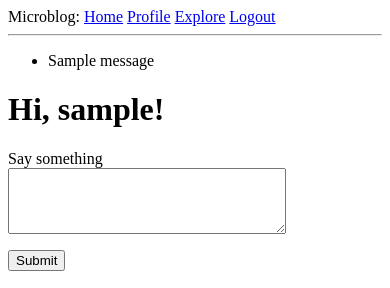
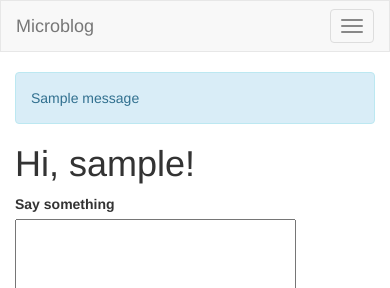
Before and after one commit to malteserteresa/microblog, a Flask app: page / in a window 390 px wide; the page is wider, and only the part inside the window is pictured. Shown: the top 288 px of that part. Run offline with Flask 2, Linux system fonts and the light colour scheme; a user stored in the database is signed in; tables that the repository leaves empty hold one stand-in row (values such as "Sample post"); one stand-in notice (Sample message) is shown; some libraries are stand-ins or nearby versions.

Commit message:
Facelift - using bootstrap to give basic design to microblog

```diff
--- a/app/__init__.py
+++ b/app/__init__.py
@@ -3,6 +3,8 @@ from app.config import Config
 from flask_sqlalchemy import SQLAlchemy
 from flask_migrate import Migrate
 from flask_login import LoginManager
+from flask_bootstrap import Bootstrap
+
 import logging
 from logging.handlers import SMTPHandler
 from logging.handlers import RotatingFileHandler
@@ -16,6 +18,7 @@ migrate = Migrate(app, db)
 login = LoginManager(app)
 login.login_view = 'login'
 mail = Mail(app)
+bootstrap = Bootstrap(app)
 
 from app import routes, models, errors
 
--- a/app/templates/404.html
+++ b/app/templates/404.html
@@ -1,6 +1,6 @@
 {% extends "base.html" %}
 
-{% block content %}
+{% block app_content %}
     <h1>File Not Found</h1>
     <p><a href="{{ url_for('index') }}">Back</a></p>
 {% endblock %}
--- a/app/templates/500.html
+++ b/app/templates/500.html
@@ -1,6 +1,6 @@
 {% extends "base.html" %}
 
-{% block content %}
+{% block app_content %}
     <h1>An unexpected error has occurred</h1>
     <p>The administrator has been notified. Sorry for the inconvenience!</p>
     <p><a href="{{ url_for('index') }}">Back</a></p>
--- a/app/templates/_post.html
+++ b/app/templates/_post.html
@@ -1,11 +1,17 @@
-<table>
-        <tr valign="top">
-            <td><img src="{{ post.author.avatar(36) }}"></td>
+    <table class="table table-hover">
+        <tr>
+            <td width="70px">
+                <a href="{{ url_for('user', username=post.author.username) }}">
+                    <img src="{{ post.author.avatar(70) }}" />
+                </a>
+            </td>
             <td>
                 <a href="{{ url_for('user', username=post.author.username) }}">
                     {{ post.author.username }}
                 </a>
-                says:<br>{{ post.body }}
+                says:
+                <br>
+                {{ post.body }}
             </td>
         </tr>
     </table>
--- a/app/templates/base.html
+++ b/app/templates/base.html
@@ -1,33 +1,50 @@
-<html>
-    <head>
-        {% if title %}
-        <title>{{ title }} - microblog</title>
-        {% else %}
-        <title>microblog</title>
-        {% endif %}
-    </head>
-    <body>
-        <div>
-            Microblog:
-           <a href="{{ url_for('index') }}">Home</a>
-           {% if current_user.is_anonymous %}
-           <a href="{{ url_for('login') }}">Login</a>
-           {% else %}
-           <a href="{{ url_for('user', username=current_user.username) }}">Profile</a>
-           <a href="{{ url_for('explore') }}">Explore</a>
-           <a href="{{ url_for('logout') }}">Logout</a>
-           {% endif %}
+{% extends 'bootstrap/base.html' %}
+
+{% block title %}
+    {% if title %}{{ title }} - Microblog{% else %}Welcome to Microblog{% endif %}
+{% endblock %}
+
+{% block navbar %}
+    <nav class="navbar navbar-default">
+        <div class="container">
+            <div class="navbar-header">
+                <button type="button" class="navbar-toggle collapsed" data-toggle="collapse" data-target="#bs-example-navbar-collapse-1" aria-expanded="false">
+                    <span class="sr-only">Toggle navigation</span>
+                    <span class="icon-bar"></span>
+                    <span class="icon-bar"></span>
+                    <span class="icon-bar"></span>
+                </button>
+                <a class="navbar-brand" href="{{ url_for('index') }}">Microblog</a>
+            </div>
+            <div class="collapse navbar-collapse" id="bs-example-navbar-collapse-1">
+                <ul class="nav navbar-nav">
+                    <li><a href="{{ url_for('index') }}">Home</a></li>
+                    <li><a href="{{ url_for('explore') }}">Explore</a></li>
+                </ul>
+                <ul class="nav navbar-nav navbar-right">
+                    {% if current_user.is_anonymous %}
+                    <li><a href="{{ url_for('login') }}">Login</a></li>
+                    {% else %}
+                    <li><a href="{{ url_for('user', username=current_user.username) }}">Profile</a></li>
+                    <li><a href="{{ url_for('logout') }}">Logout</a></li>
+                    {% endif %}
+                </ul>
+            </div>
         </div>
-        <hr>
+    </nav>
+{% endblock %}
+
+{% block content %}
+    <div class="container">
         {% with messages = get_flashed_messages() %}
         {% if messages %}
-        <ul>
             {% for message in messages %}
-            <li>{{ message }}</li>
+            <div class="alert alert-info" role="alert">{{ message }}</div>
             {% endfor %}
-        </ul>
         {% endif %}
         {% endwith %}
-        {% block content %}{% endblock %}
-    </body>
-</html>
+
+        {# application content needs to be provided in the app_content block #}
+        {% block app_content %}{% endblock %}
+    </div>
+{% endblock %}
--- a/app/templates/edit_profile.html
+++ b/app/templates/edit_profile.html
@@ -1,6 +1,6 @@
 {% extends "base.html" %}
 
-{% block content %}
+{% block app_content %}
     <h1>Edit Profile</h1>
     <form action="" method="post">
         {{ form.hidden_tag() }}
--- a/app/templates/index.html
+++ b/app/templates/index.html
@@ -1,6 +1,6 @@
 {% extends "base.html" %}
 
-{% block content %}
+{% block app_content %}
     <h1>Hi, {{ current_user.username }}!</h1>
     {% if form %}
     <form action="" method="post">
@@ -23,11 +23,20 @@
       {% for post in posts %}
         {% include '_post.html' %}
     {% endfor %}
-    {% if prev_url %}
-    <a href="{{ prev_url }}">Newer posts</a>
-    {% endif %}
-    {% if next_url %}
-    <a href="{{ next_url }}">Older posts</a>
-    {% endif %}
+     <nav aria-label="...">
+        <ul class="pager">
+            <li class="previous{% if not prev_url %} disabled{% endif %}">
+                <a href="{{ prev_url or '#' }}">
+                    <span aria-hidden="true">&larr;</span> Newer posts
+                </a>
+            </li>
+            <li class="next{% if not next_url %} disabled{% endif %}">
+                <a href="{{ next_url or '#' }}">
+                    Older posts <span aria-hidden="true">&rarr;</span>
+                </a>
+            </li>
+        </ul>
+    </nav>
+
 
 {% endblock %}
--- a/app/templates/login.html
+++ b/app/templates/login.html
@@ -1,6 +1,6 @@
 {% extends "base.html" %}
 
-{% block content %}
+{% block app_content %}
     <h1>Sign In</h1>
     <form action="" method="post" novalidate>
         {{ form.hidden_tag() }}
--- a/app/templates/reset_password.html
+++ b/app/templates/reset_password.html
@@ -1,6 +1,6 @@
 {% extends "base.html" %}
 
-{% block content %}
+{% block app_content %}
     <h1>Reset Your Password</h1>
     <form action="" method="post">
         {{ form.hidden_tag() }}
--- a/app/templates/reset_password_request.html
+++ b/app/templates/reset_password_request.html
@@ -1,6 +1,6 @@
 {% extends "base.html" %}
 
-{% block content %}
+{% block app_content %}
     <h1>Reset Password</h1>
     <form action="" method="post">
         {{ form.hidden_tag() }}
--- a/app/templates/user.html
+++ b/app/templates/user.html
@@ -1,6 +1,6 @@
 {% extends "base.html" %}
 
-{% block content %}
+{% block app_content %}
      <table>
         <tr valign="top">
             <td><img src="{{ user.avatar(128) }}"></td>
```
Also changed, not shown: app/templates/register.html (+6 -35 lines).
